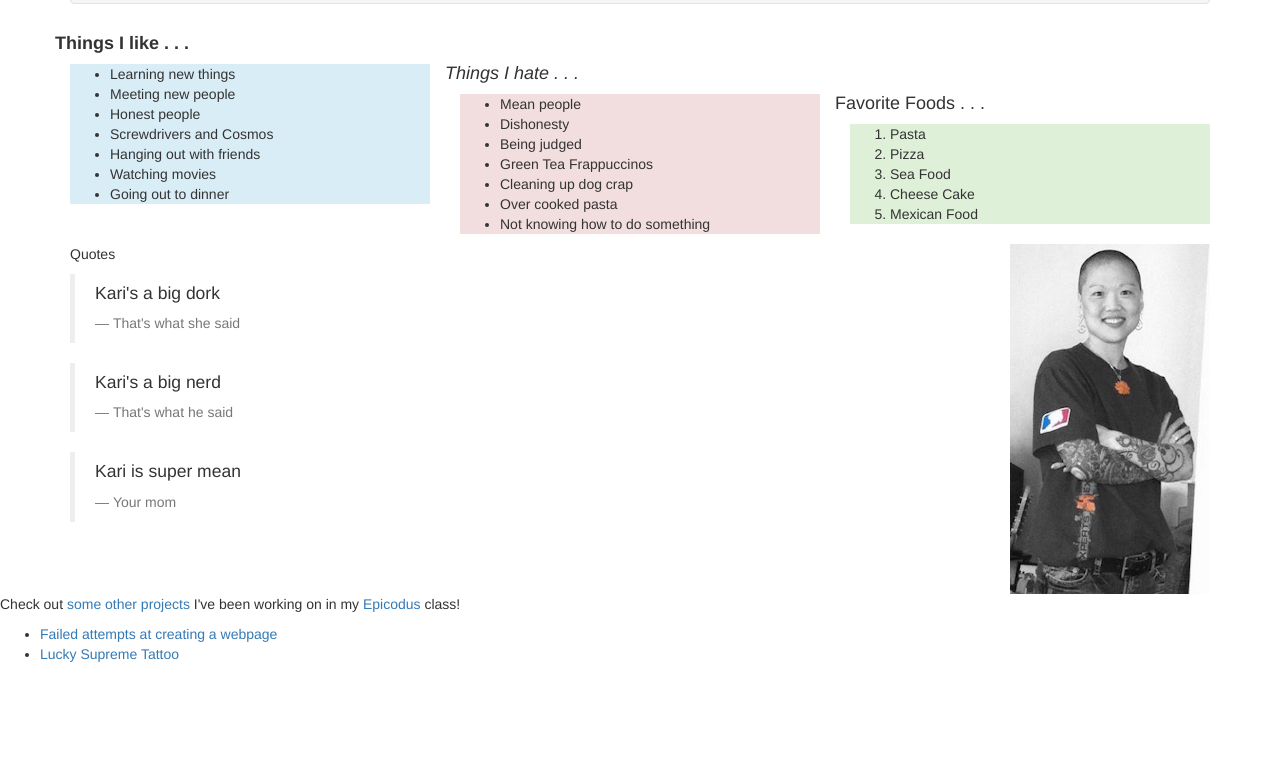
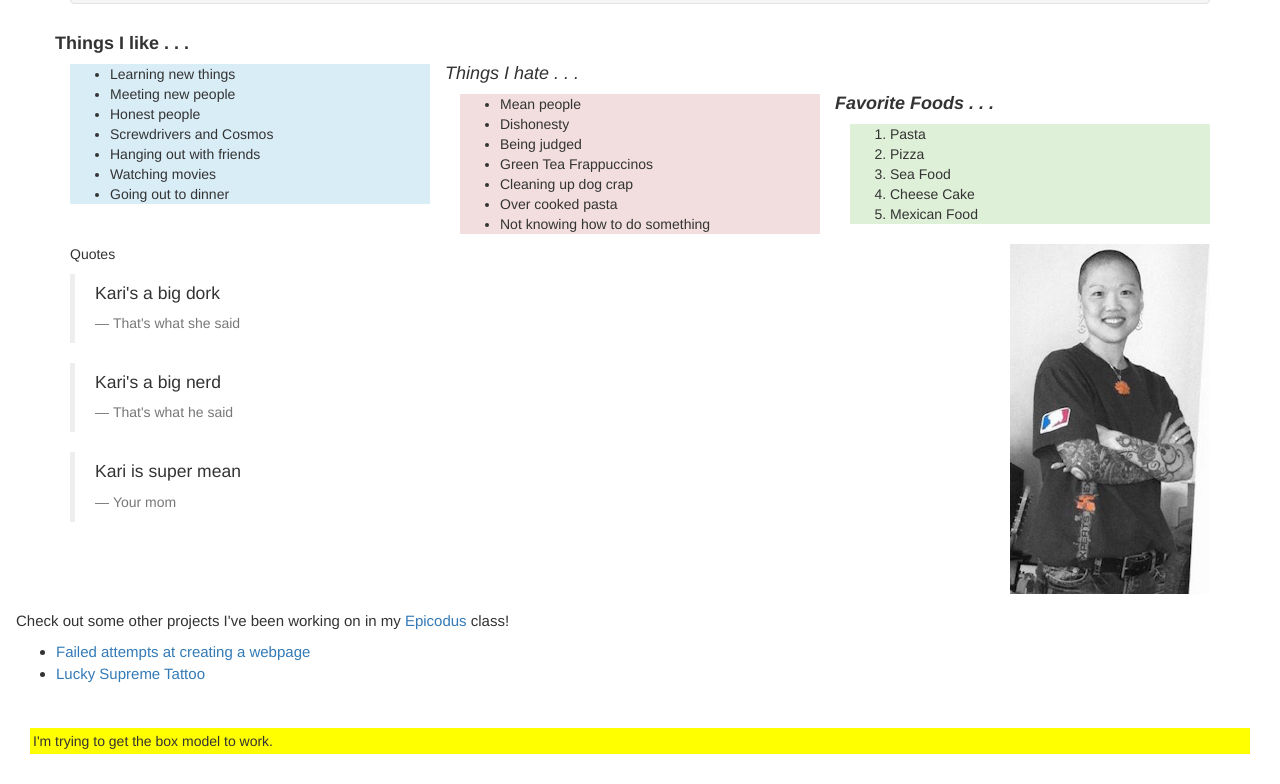
Before and after one commit to karicfuller/portfolio, a plain HTML site: page my-portfolio.html in a window 1280 px wide. Shown: the part 459-1243 px from the top of the page. Before the commit the page ends 1133 px from the top, so only its background shows below. Drawn offline with Linux system fonts and the light colour scheme.

Commit message:
failed at trying to add a box model - messed up

```diff
--- a/css/styles.css
+++ b/css/styles.css
@@ -7,5 +7,16 @@ img {
 .jumbotron {
   background-color: pink;
   text-align: center;
+}
 
+.check {
+  font-size: 15px;
+  padding: 4px;
+  margin: 12px;
 }
+
+.test {
+  padding: 3px;
+  margin: 30px;
+  background-color: yellow;
+}
--- a/my-portfolio.html
+++ b/my-portfolio.html
@@ -6,6 +6,7 @@
     <link href="bootstrap/css/bootstrap.css" rel="stylesheet" type="text/css">
     <link href="css/styles.css" rel="stylesheet" type="text/css">
   <body>
+
     <div class="container">
       <div class="jumbotron">
         <h1>It's All About Me</h1>
@@ -43,7 +44,7 @@
         </ul>
       </div>
 
-  <h4>Favorite Foods . . .</h4>
+  <h4><strong><em>Favorite Foods . . .</strong></em></h4>
     <div class="col-md-4">
       <ol class="bg-success">
         <li>Pasta</li>
@@ -72,10 +73,14 @@
         </blockquote>
     </div>
 
-    <p>Check out <a href="index.html">some other projects</a> I've been working on in my <a href="http://www.epicodus.com">Epicodus</a> class!</p>
+    <div class="check">
+    <p>Check out some other projects I've been working on in my <a href="http://www.epicodus.com">Epicodus</a> class!</p>
     <ul>
       <li> <a href="index.html">Failed attempts at creating a webpage</a></li>
       <li> <a href="epicodus-portfolio/index.html">Lucky Supreme Tattoo</a><//li>
+    </div>
+
+    <div class="test">I'm trying to get the box model to work.</div>
 
   </body>
 </html>
```
